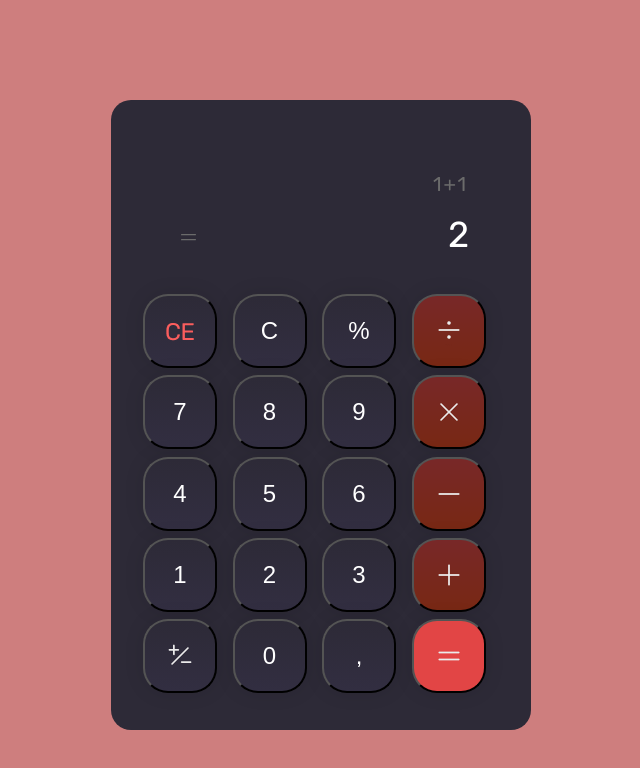
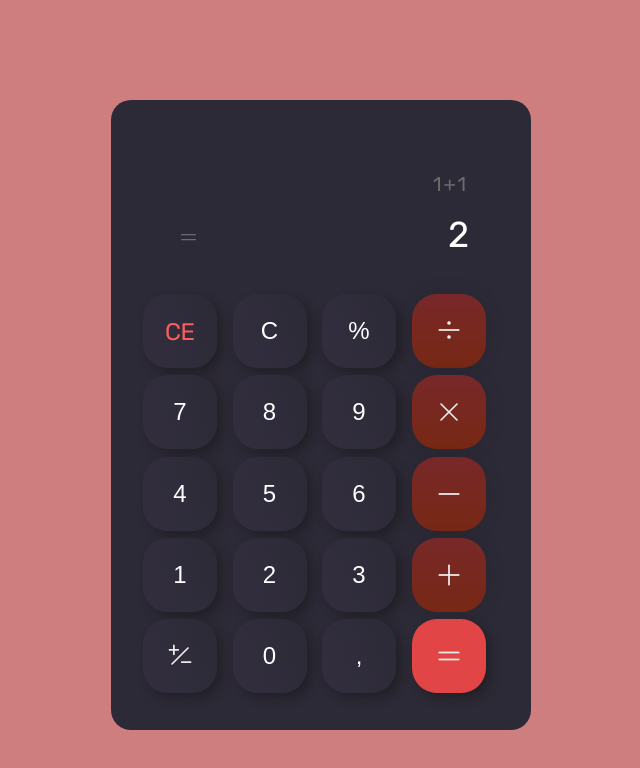
Before and after one commit to GiihCastro/projeto-final-html-css, a plain HTML site: page index.html in a window 1280 px wide. Shown: the whole page, without its empty margins (319-959 px from the left). Drawn offline with Linux system fonts and the light colour scheme.

Commit message:
Add files via upload

```diff
--- a/style.css
+++ b/style.css
@@ -78,11 +78,11 @@ body {
 }
 
 button {
-    background: linear-gradient(180deg, rgb(45, 42, 55) 0%, rgb(50, 46, 65) 100%);
+    background: linear-gradient(250deg, rgb(45, 42, 55) 0%, rgb(50, 46, 63) 100%);
 
     border-radius: 25px;
-    border: 1px color #2D2A37;
-    box-shadow: 0px 0px 20px rgba(0, 0, 0, 0.1);
+    border: none;
+    box-shadow: 5px 5px 10px 0px rgba(22, 22, 22, 0.5);
     color: white;
 
     display: flex;
```
